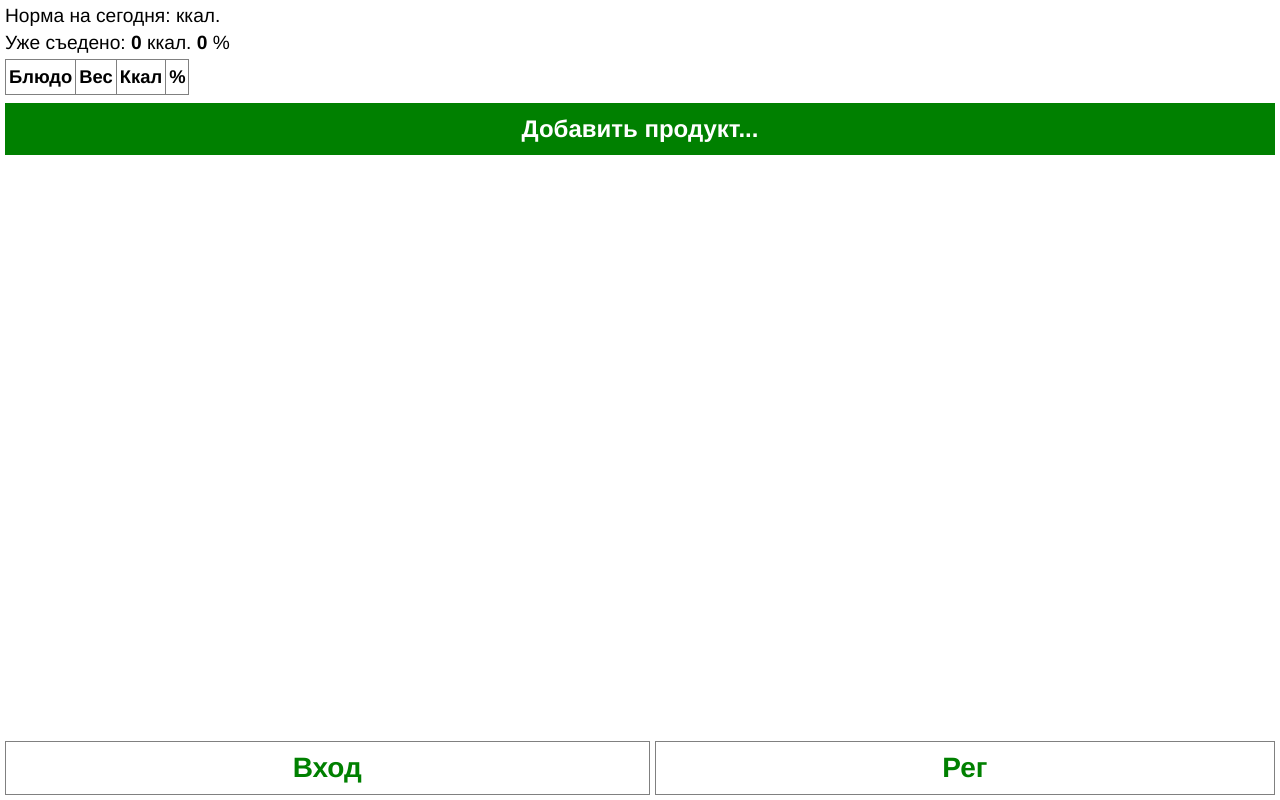
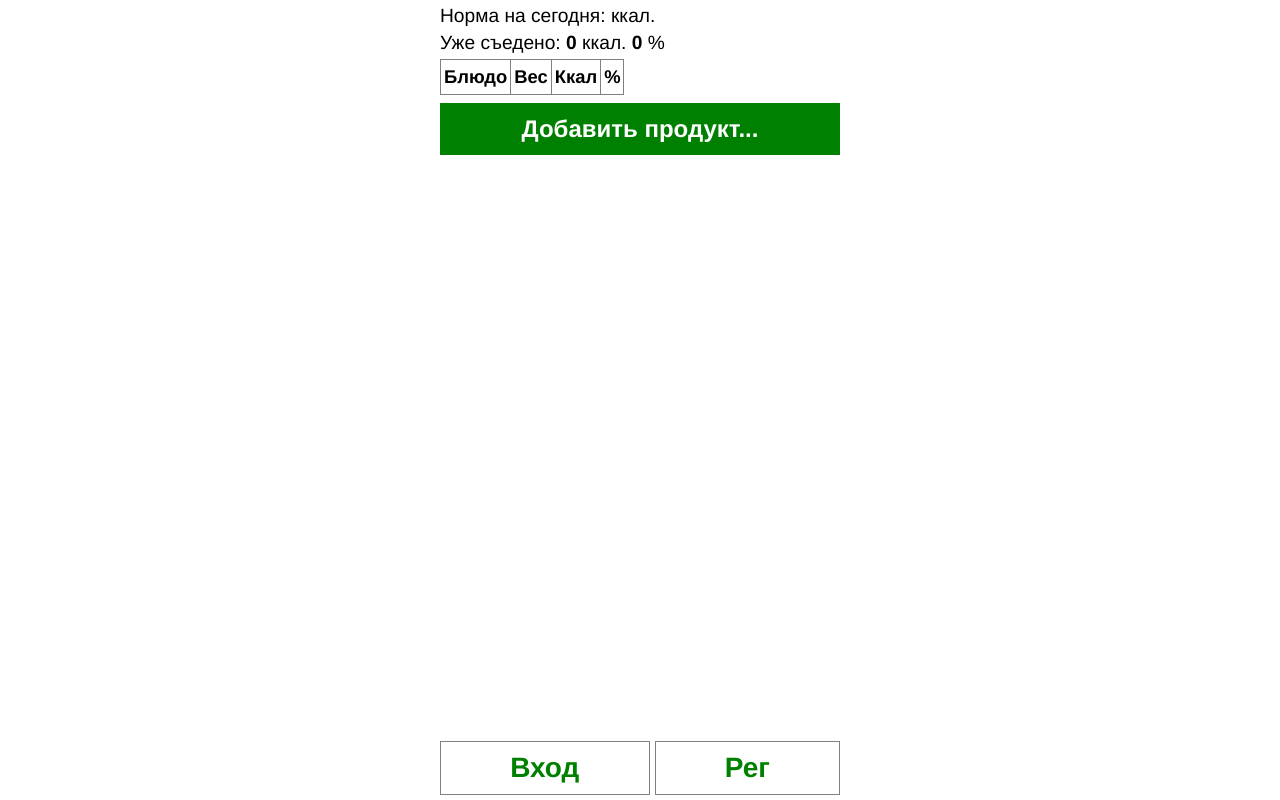
Before and after one commit to VanVakarian/pohudei-django, a Django app: template pohudei/main/templates/main/diary.html in a window 1280 px wide. Run offline with Django 3.2, Linux system fonts and the light colour scheme; the template is opened without the code that fills it, so the values that code supplies are empty.

Commit message:
improved bugs

```diff
--- a/pohudei/main/static/main/base.css
+++ b/pohudei/main/static/main/base.css
@@ -2,12 +2,16 @@ body {
     margin: 0px 0px;
     padding: 5px 5px;
     font-family: Helvetica, sans-serif;
-    font-family: sans-serif;
-    font-family: Helvetica;
+    /* font-family: sans-serif; */
+    /* font-family: Helvetica; */
     user-select: none;
+    display: flex;
+    justify-content: center;
+    /* align-items: center; */
 }
 
 .main {
+    flex-grow: 1;
     height: calc(100vh - 10px);
     max-width: 400px;
     grid-template-rows: auto min-content;
@@ -16,7 +20,7 @@ body {
 
 .main-content {
     grid-row: 1;
-    width: calc(100vw - 10px);
+    /* width: calc(100vw - 10px); */
     overflow: auto;
 }
 
@@ -24,7 +28,7 @@ body {
     grid-row: 2;
     display: flex;
     align: center;
-    width: calc(100vw - 10px);
+    /* width: calc(100vw - 10px); */
     gap: 5px;
     background-color: white;
     margin-top: 5px;
--- a/pohudei/main/static/main/diary.css
+++ b/pohudei/main/static/main/diary.css
@@ -31,6 +31,7 @@
 }
 .cell-name {
     font-size: 85%;
+    width: 100%;
 }
 /* .cell-foot { */
 /*     font-weight: bold; */
```
